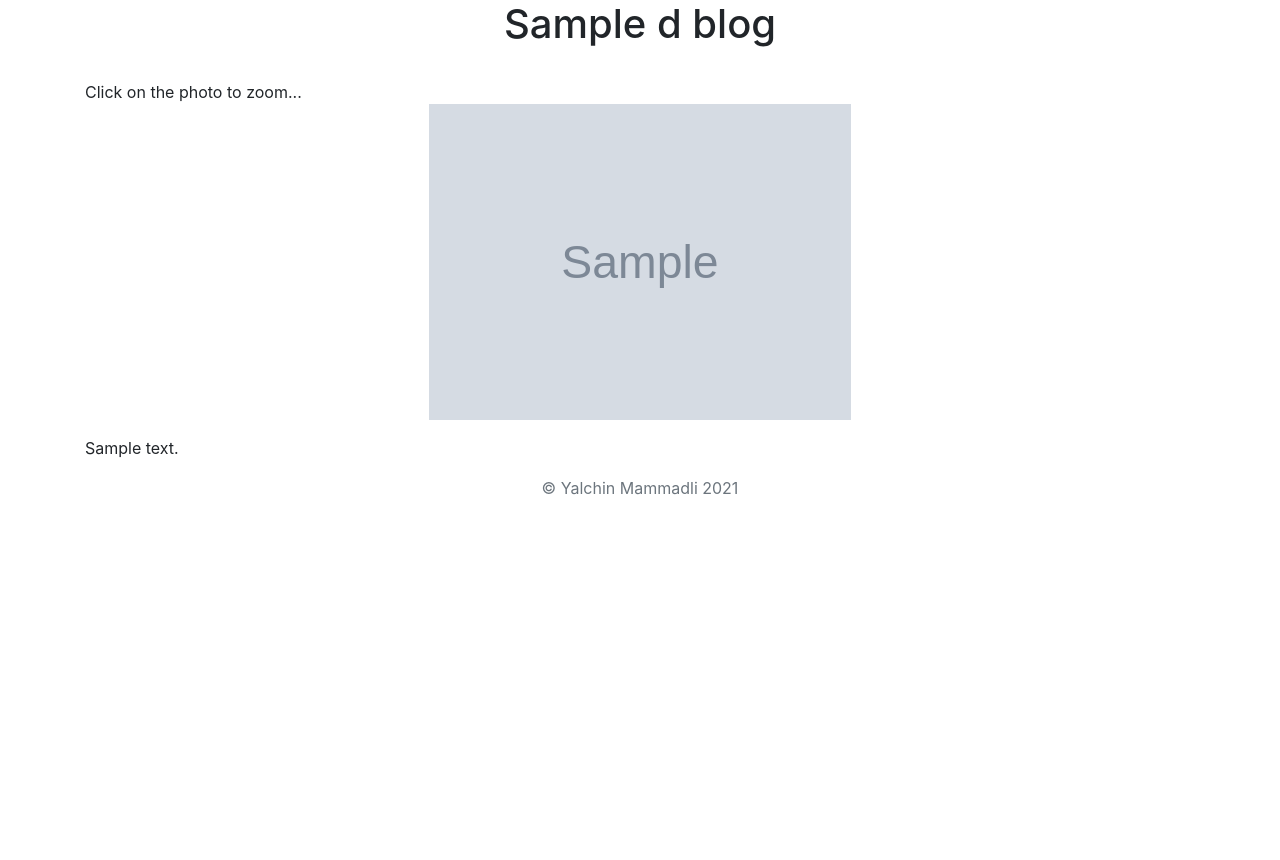
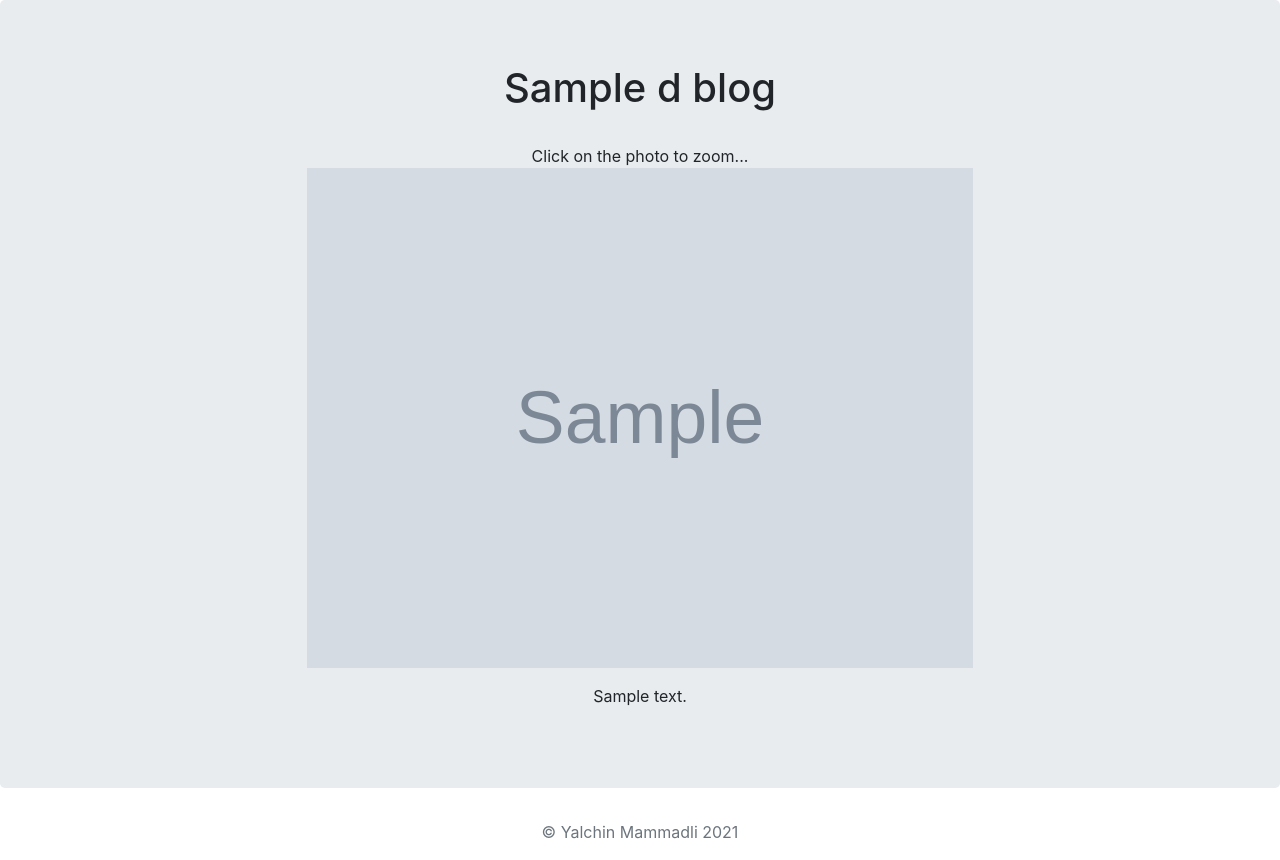
Before and after one commit to Yalchin403/portfolio-project, a Django app: template blog/templates/blog/detail.html in a window 1280 px wide. Shown: the part 56-916 px from the top of the page. Before the commit the page ends 551 px from the top, so only its background shows below. Run offline with Django 3.2, Linux system fonts and the light colour scheme; the template is opened without the code that fills it: most values are stand-ins (such as "Sample title", 1, 10 or a date in 2020); grey boxes marked "Sample" are stand-in pictures; data that the repository does not hold is empty; some libraries are stand-ins or nearby versions.

Commit message:
trying to polish front side more, no changes related to back]

```diff
--- a/blog/templates/blog/detail.html
+++ b/blog/templates/blog/detail.html
@@ -36,8 +36,9 @@
     text-align: center;
   }
   .responsive {
-  width: 38%;
+  width: 60%;
   height: auto;
+  vertical-align:middle;
   }
 
   @media (min-width: 768px) {
@@ -66,7 +67,9 @@
     </nav>
   </header>
 
+
 <main>
+  <section class="jumbotron text-center">
   <div class="container">
     <h1 class="text-center">{{d_blog.title}}</h1><br>
     Click on the photo to zoom... <br>
@@ -74,6 +77,7 @@
     <a href="{{d_blog.image.url}}"><img src="{{ d_blog.image.url }}" class="responsive"></a><br>
     </p>
   <p>{{ d_blog.descript|safe }} </p>
+</section>
   </div>
 </main>
 
```
